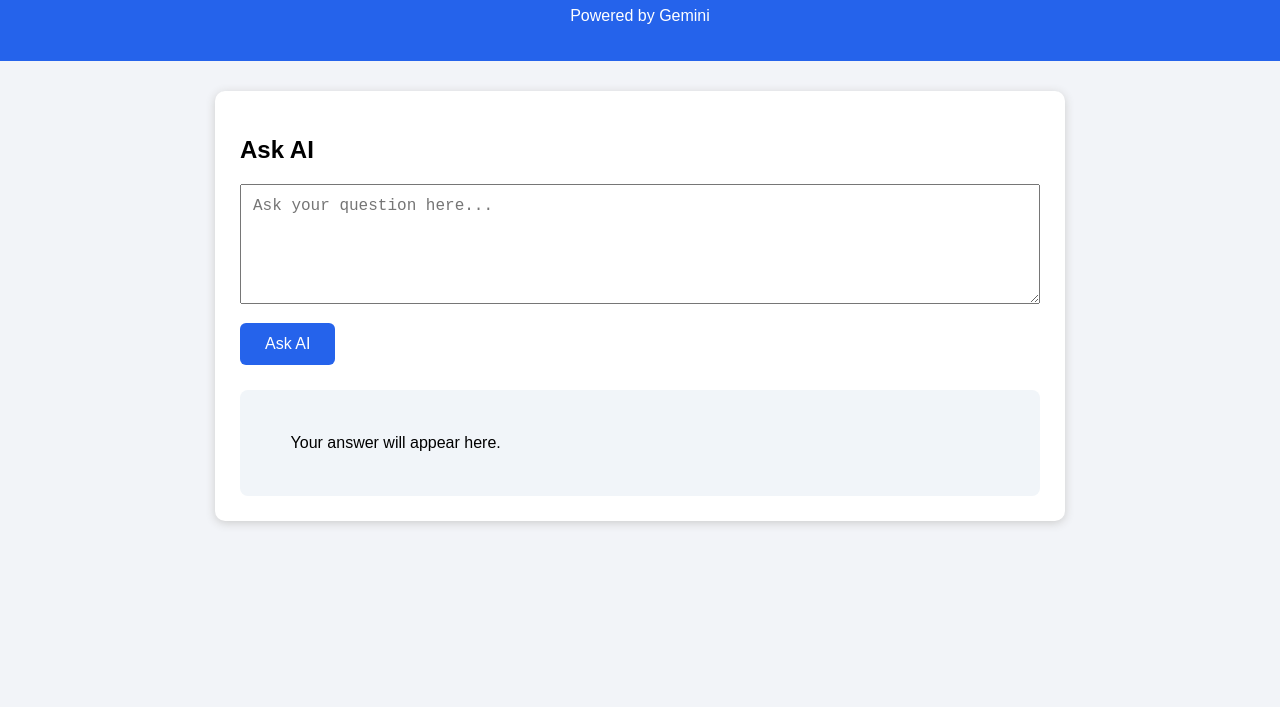
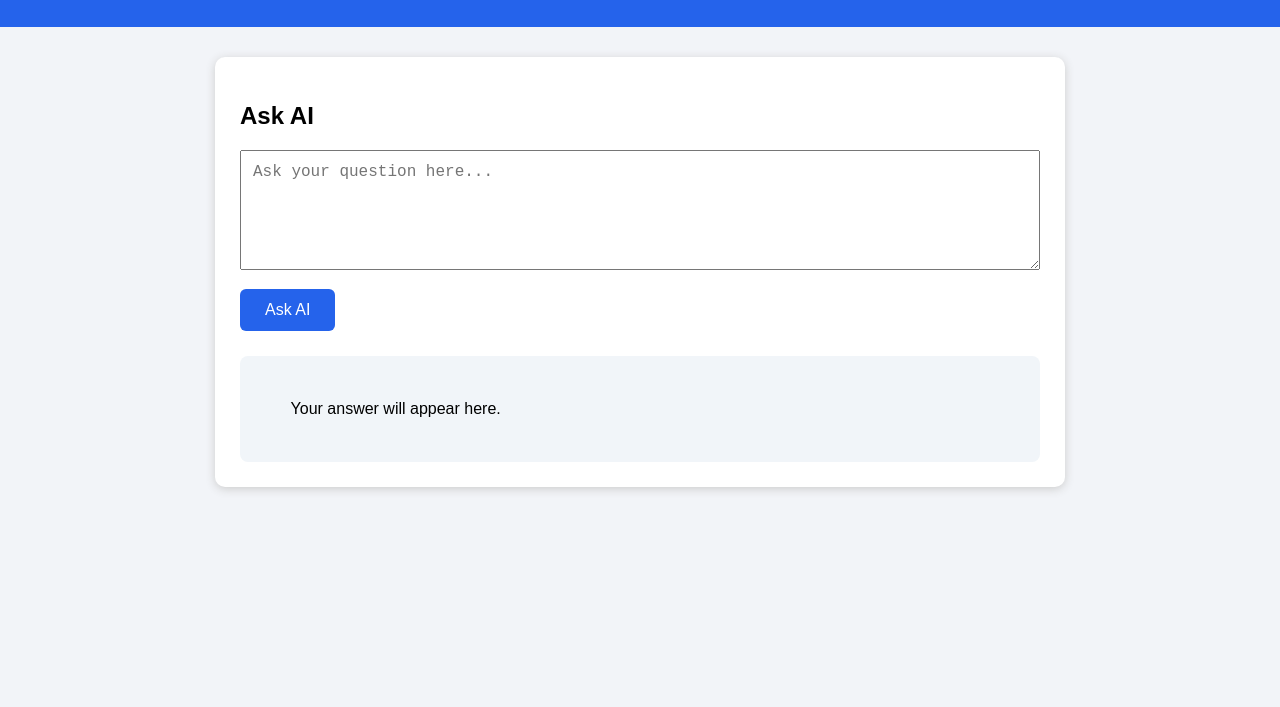
Before and after one commit to mekonnenasaye390-code/AI-Student-Assistant, a plain HTML site: page index.html in a window 1280 px wide. Shown: the part 93-800 px from the top of the page. Drawn offline with Linux system fonts and the light colour scheme.

```diff
--- a/index.html
+++ b/index.html
@@ -66,7 +66,7 @@
 
 <div class="header">
     <h1>AI Student Assistant</h1>
-    <p>Powered by Gemini</p>
+
 </div>
 
 <div class="container">
```
